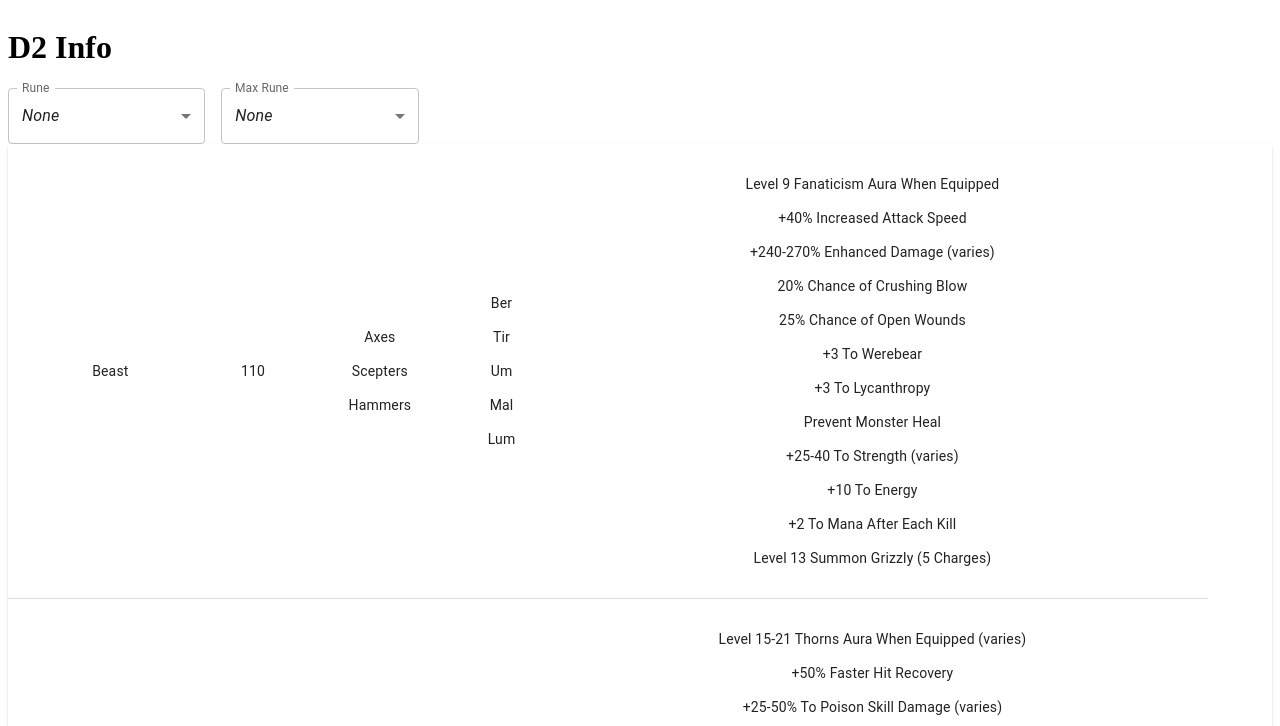
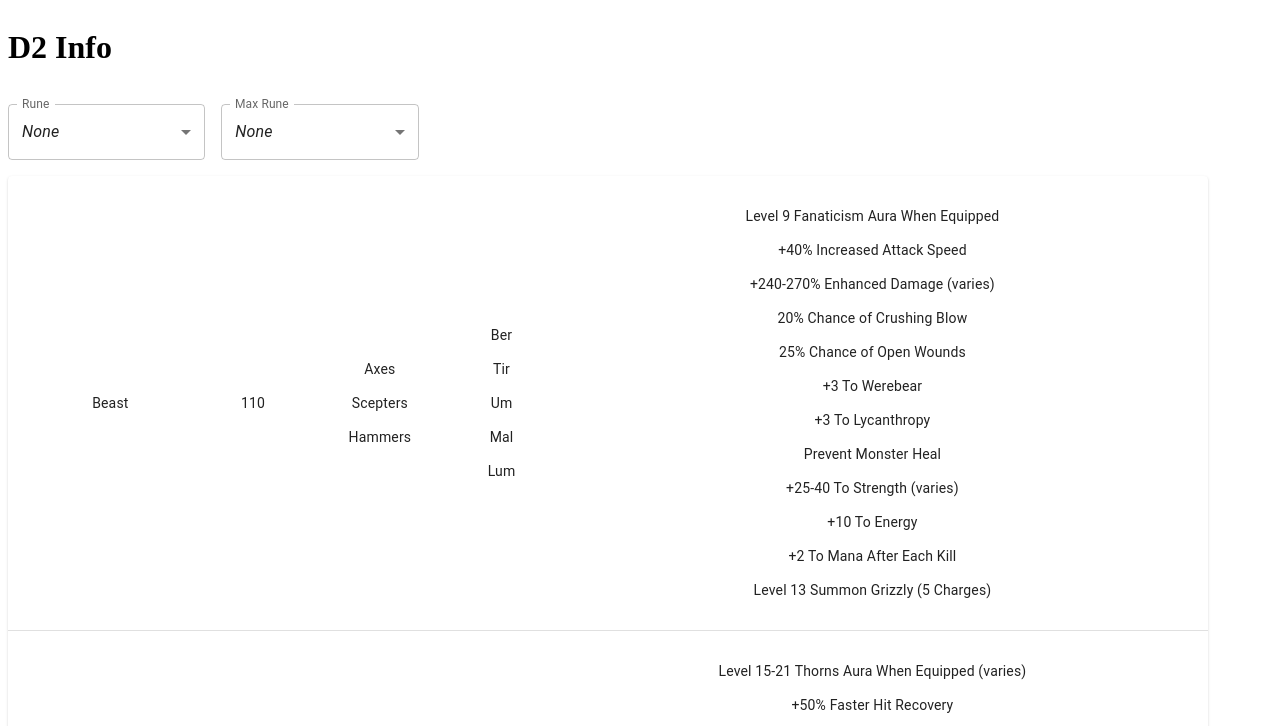
Before and after one commit to wood9366/d2-info, a Gatsby site: page / in a window 1280 px wide. Shown: the top 726 px of the page. Built offline with nearby package versions, Linux system fonts and the light colour scheme; Gatsby itself is replaced by a stand-in of ours.

Commit message:
adjust table container layout.

```diff
--- a/src/pages/index.js
+++ b/src/pages/index.js
@@ -22,6 +22,13 @@
         value={value}
         label={label}
         onChange={change}
+        MenuProps={{
+          PaperProps: {
+            style: {
+              maxHeight: 300
+            }
+          }
+        }}
       >
         <MenuItem value={0}><em>None</em></MenuItem>
         {runes.map(rune => <MenuItem key={rune.id} value={rune.id}>{rune.name}</MenuItem>)}
@@ -90,8 +97,8 @@
     return (
       <main>
         <title>D2 Info</title>
-        <Grid container>
-          <Grid container item spacing={2}>
+        <Grid container spacing={2} columnSpacing={2}>
+          <Grid container item>
             <Grid item xs>
               <h1>D2 Info</h1>
             </Grid>
@@ -104,8 +111,9 @@
               <RunewordSelect label="Max Rune" runes={this.props.data.allRunesJson.nodes} value={this.state.max_rune} change={this.handleMaxRuneChange.bind(this)}/>
             </Grid>
           </Grid>
-          <TableContainer component={Paper}>
-      <Table sx={{ minWidth:800, maxWidth:1200 }}>
+          <Grid container item>
+            <TableContainer component={Paper} sx={{ maxWidth: 1200 }}>
+              <Table sx={{ minWidth: 1000 }}>
                 <TableBody>
                   {rows.map((row) => (
                     <TableRow key={row.name}>
@@ -119,6 +127,7 @@
                 </TableBody>
               </Table>
             </TableContainer>
+          </Grid>
         </Grid>
         <Link to="/about"></Link>
       </main>
```
Lines whose indentation alone changed are shown as unchanged.
